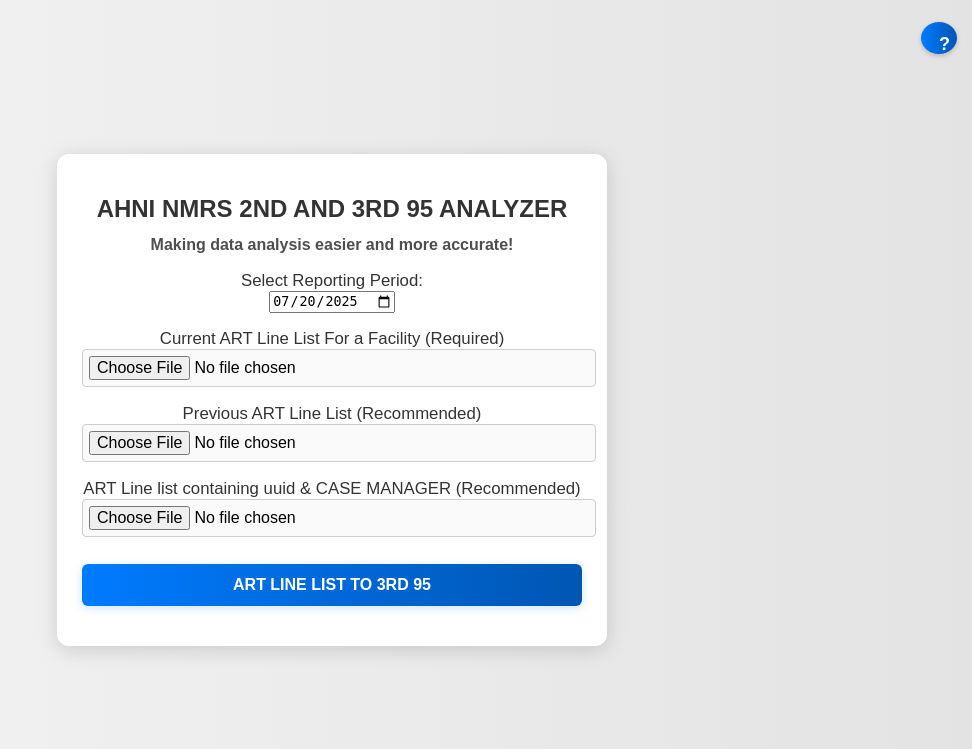
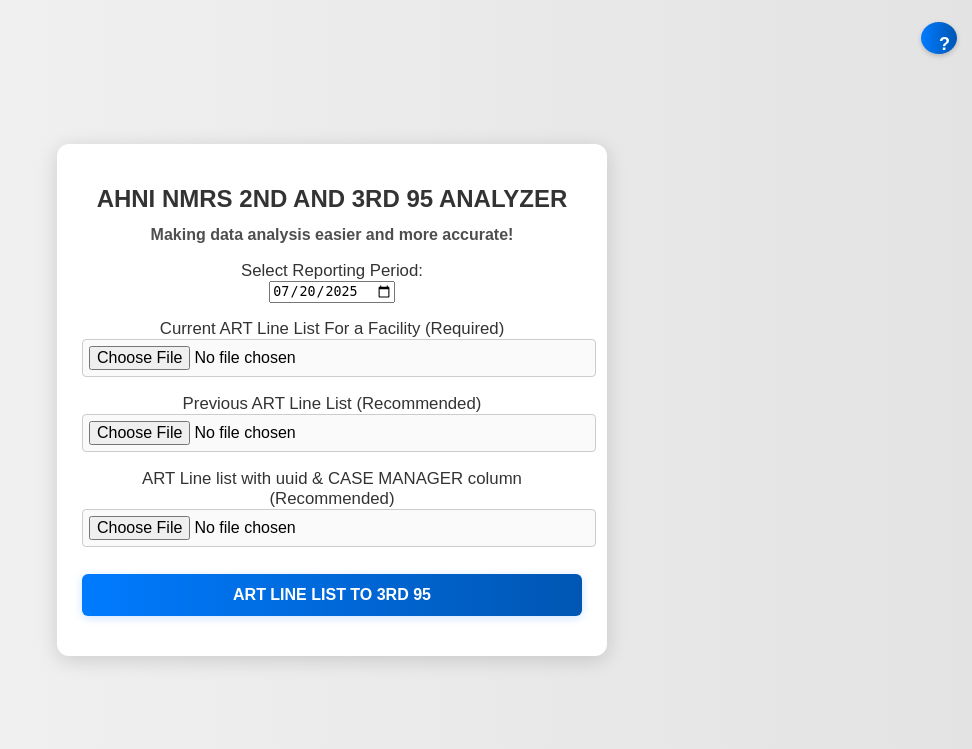
Before and after one commit to Netocodez/2nd-and-3rd-95-analysis, a Flask app: page / in a window 1280 px wide. Shown: the top 749 px of the page, without its empty margins (308-1280 px from the left). Run offline with Flask 3, Linux system fonts and the light colour scheme.

Commit message:
added instruction for cmg file upload

```diff
--- a/app/templates/index.html
+++ b/app/templates/index.html
@@ -48,7 +48,7 @@
             </div>
 
             <div class="form-group">
-                <p>ART Line list containing uuid & CASE MANAGER (Recommended)</p>
+                <p>ART Line list with uuid & CASE MANAGER column (Recommended)</p>
                 <input type="file" id="fileInput3" name="file3" accept=".xlsx,.xls,.csv" />
             </div>
         </div>
```
